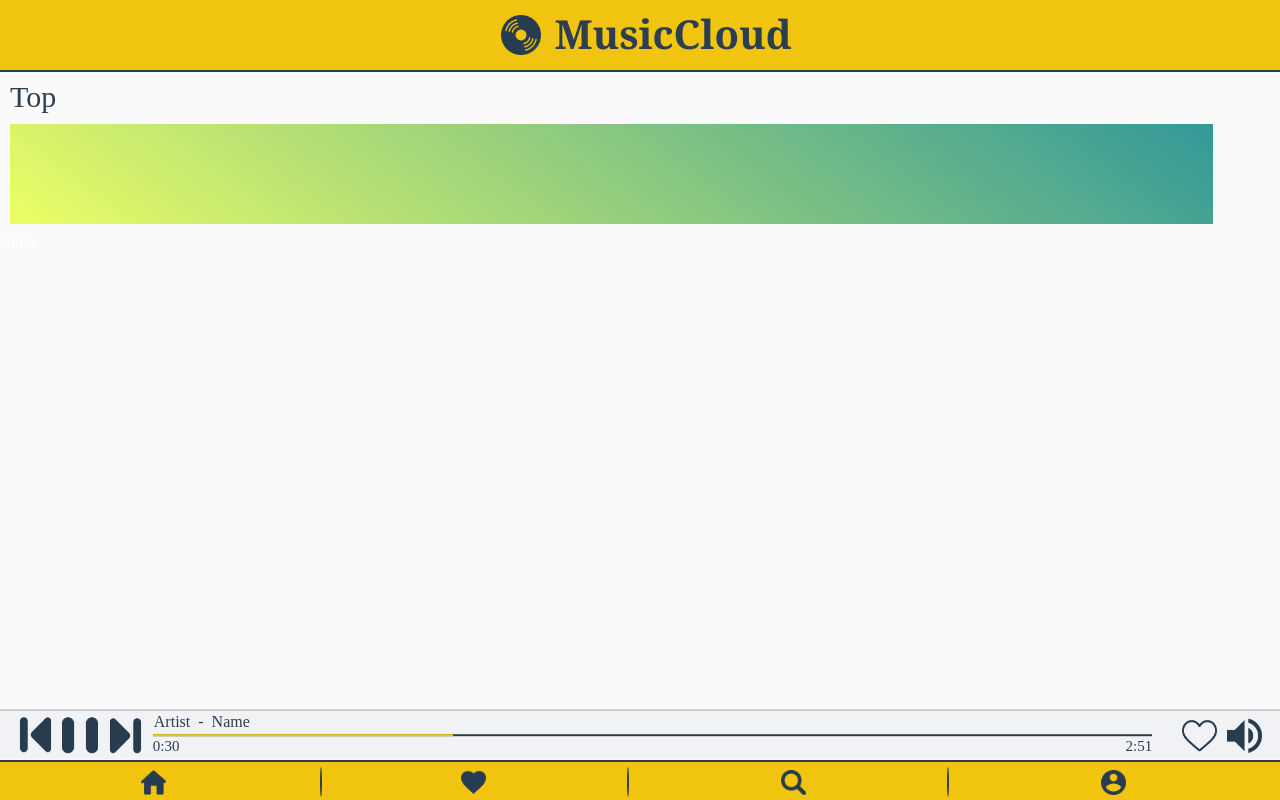
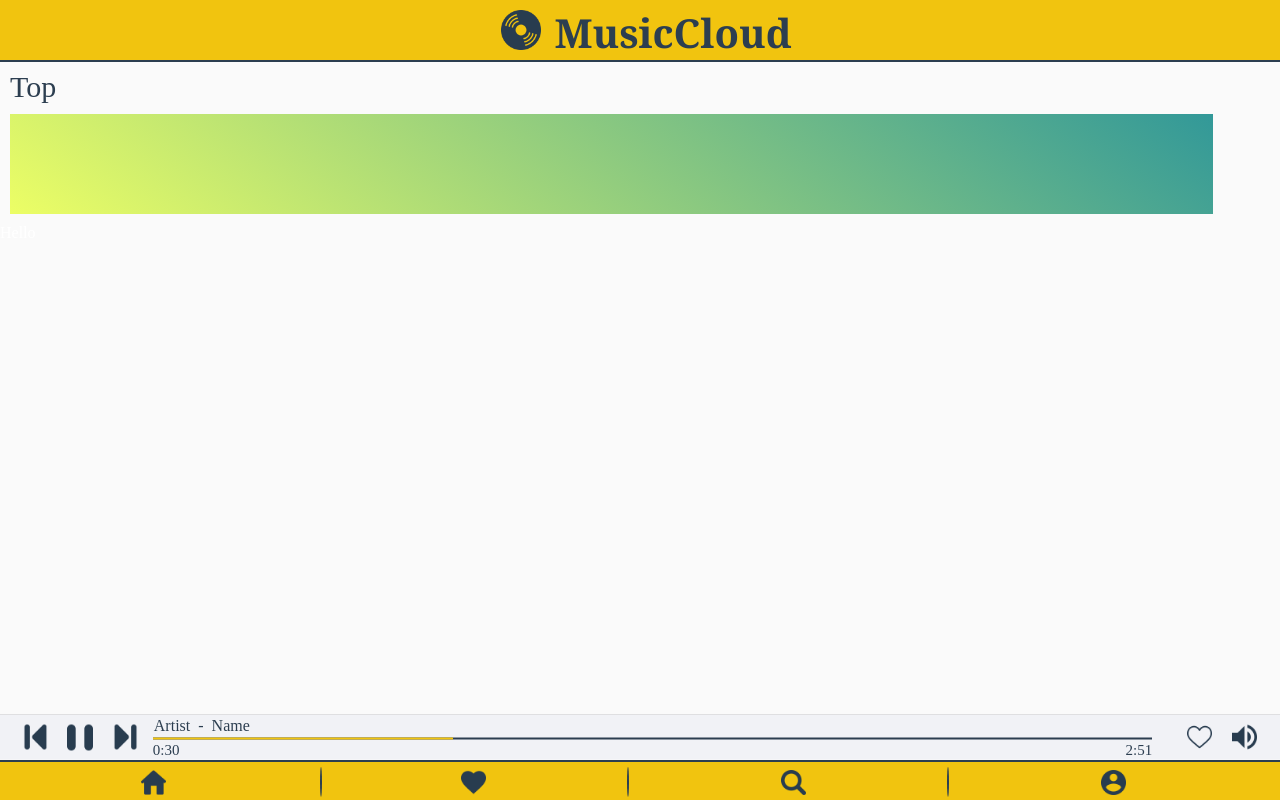
Before and after one commit to CArtemY/CArtemY.github.io, a PHP site: page / in a window 1280 px wide. Run offline with PHP 8.4, Linux system fonts and the light colour scheme.

Commit message:
03.07.19_v1.1

```diff
--- a/style.css
+++ b/style.css
@@ -15,7 +15,7 @@ html, body{
 
 .content{
     position: relative;
-    top: 70px;
+    top: 60px;
     height: 100%;
     background-color: #fafafafa;
 }
@@ -23,7 +23,7 @@ html, body{
 .header{
     width: 100%;
     background: #f1c40f;
-    height: 70px;
+    height: 60px;
     text-align: center;
     position: fixed;
     top: 0;
@@ -187,7 +187,7 @@ html, body{
 .hr_play_bar{
     margin: 0;
     padding: 0;
-    transform: translate(0px, -53px);
+    transform: translate(0px, -48px);
     border: none;
     height: 2px;
     color: #2c3e50;
@@ -198,7 +198,7 @@ html, body{
 .play_bar{
     transform: translate(0%, -110%);
     width: 100%;
-    height: 48px;
+    height: 45px;
     background-color: #f1f2f6 ;
     position: absolute;
 
@@ -215,34 +215,34 @@ html, body{
     height: 100%;
     width: 45px;
     background: url('img/Navigation/play-and-pause-button.png') center center no-repeat;
-    background-size: 35px 35px;
+    background-size: 25px 25px;
     transform: rotate(180deg);
 }
 .button_pause{
     height: 100%;
     width: 45px;
     background: url('img/Navigation/pause-button%20(2).png') center center no-repeat;
-    background-size: 36px 36px;
+    background-size: 26px 26px;
 }
 .button_right{
     height: 100%;
     width: 45px;
     background: url('img/Navigation/play-and-pause-button.png') center center no-repeat;
-    background-size: 35px 35px;
+    background-size: 25px 25px;
 }
 .button_random{
     height: 100%;
     width: 45px;
     background-color: blue;
     background: url('img/Navigation/couple-of-arrows-changing-places.png') center center no-repeat;
-    background-size: 38px 38px;
+    background-size: 25px 25px;
 }
 .button_repeat{
     height: 100%;
     width: 45px;
     background-color: green;
     background: url('img/Navigation/repeat.png') center center no-repeat;
-    background-size: 35px 35px;
+    background-size: 25px 25px;
 }
 .progress{
     height: 100%;
@@ -253,19 +253,19 @@ html, body{
     height: 100%;
     width: 45px;
     background: url('img/Navigation/song-playlist.png') center center no-repeat;
-    background-size: 35px 35px;
+    background-size: 25px 25px;
 }
 .button_like{
     height: 100%;
     width: 45px;
     background: url('img/Menu/heart.png') center center no-repeat;
-    background-size: 35px 35px;
+    background-size: 25px 25px;
 }
 .button_volume{
     height: 100%;
     width: 45px;
     background: url('img/Navigation/volume-up-indicator.png') center center no-repeat;
-    background-size: 35px 35px;
+    background-size: 25px 25px;
 }
 .progress_box{
     margin-top: 20px;
```
